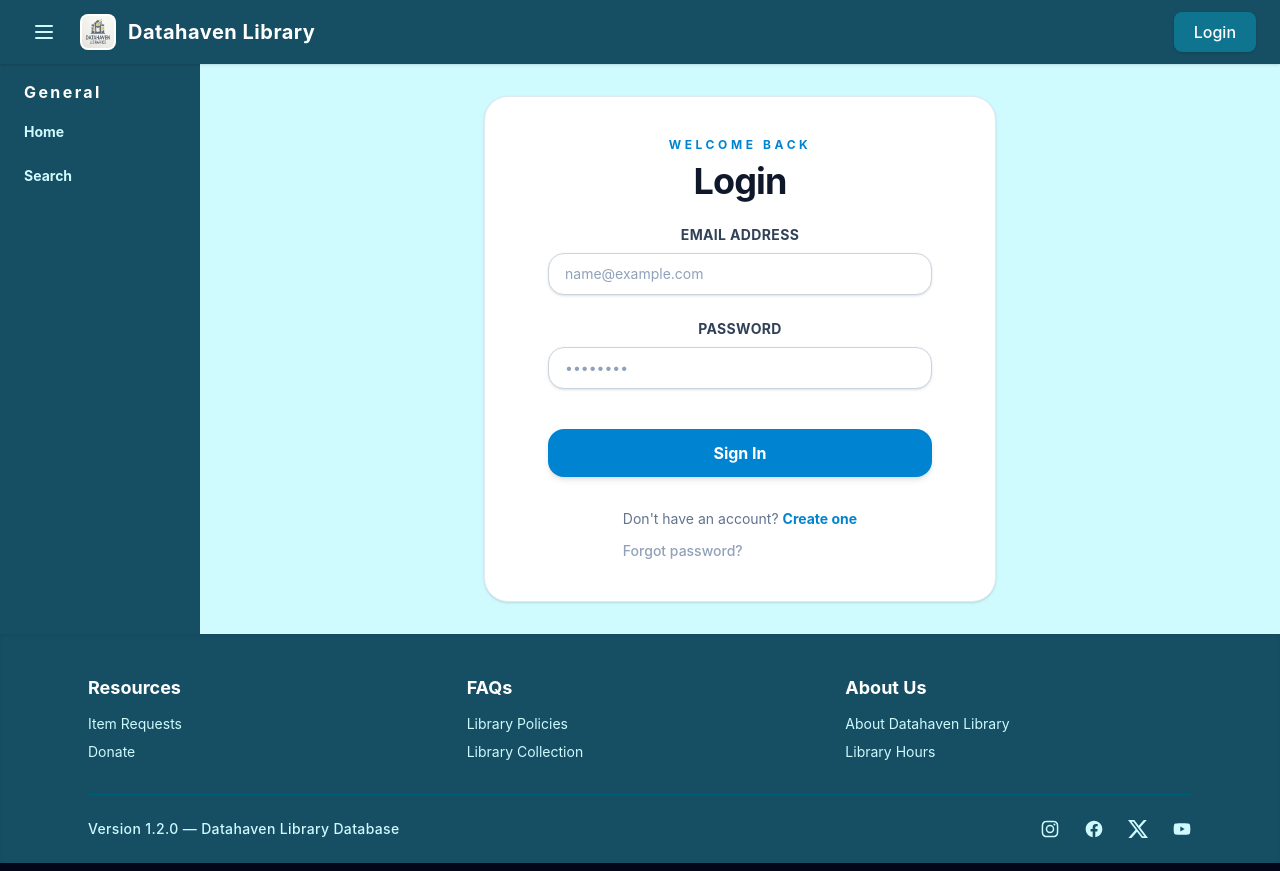
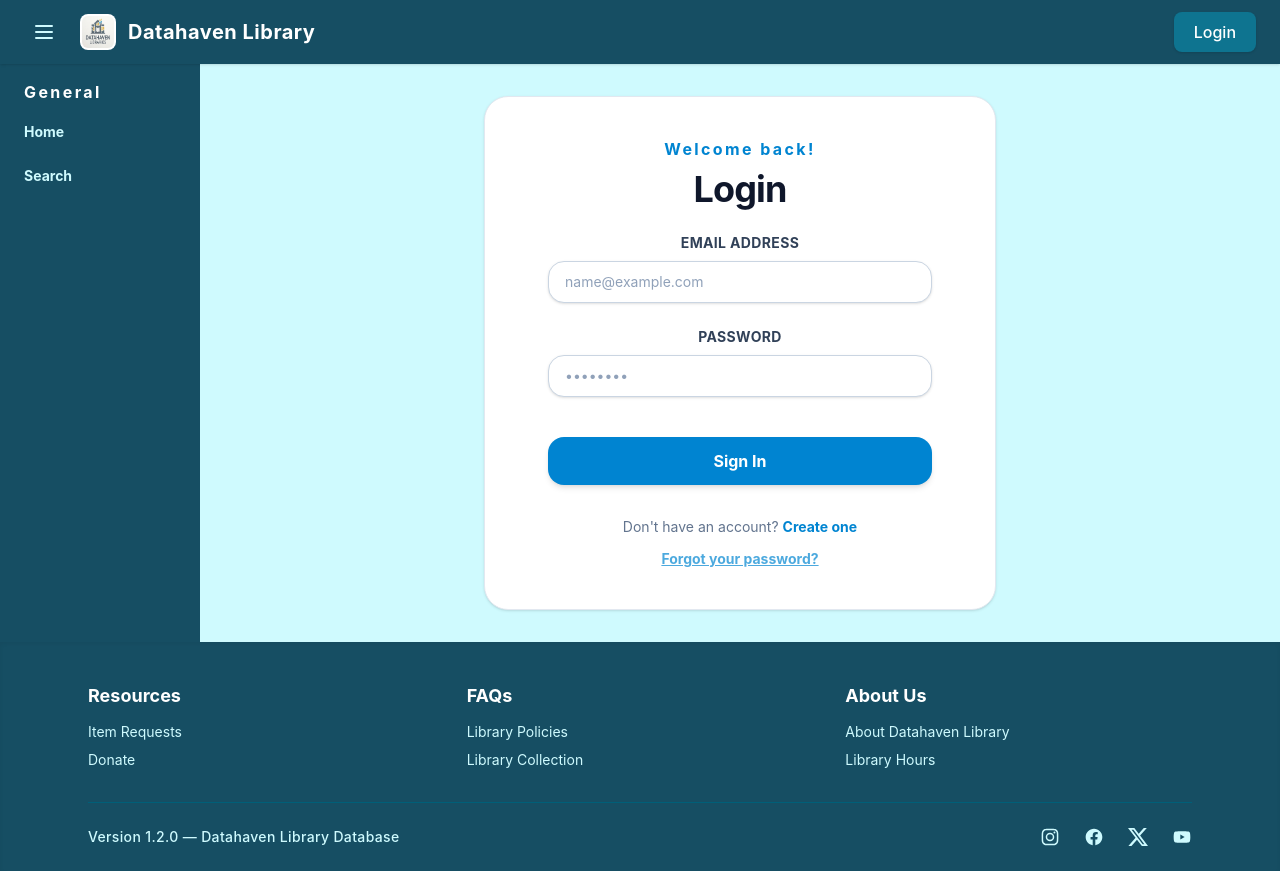
Before and after one commit to devpatel26/Library-Database, a React (Vite) app in the folder react/: page /login in a window 1280 px wide. Built offline with nearby package versions, Linux system fonts and the light colour scheme; no server answers.

Commit message:
Minor text fix

```diff
--- a/react/src/pages/Login.jsx
+++ b/react/src/pages/Login.jsx
@@ -14,9 +14,7 @@ export default function Login() {
 
   return (
     <section className="mx-auto flex w-full max-w-lg flex-col items-center rounded-3xl bg-white p-10 shadow-sm border border-slate-200">
-      <p className="text-xs font-bold uppercase tracking-[0.3em] text-sky-600">
-        Welcome Back
-      </p>
+      <p className="font-bold tracking-[0.15em] text-sky-600">Welcome back!</p>
       <h1 className="mt-2 text-4xl font-bold tracking-tight text-slate-900">
         Login
       </h1>
@@ -91,13 +89,20 @@ export default function Login() {
       <div className="mt-8 space-y-3">
         <p className="text-sm text-slate-500">
           Don't have an account?{" "}
-          <Link to="/registration" className="font-bold text-sky-600 hover:text-sky-700 transition-colors">
+          <Link
+            to="/registration"
+            className="font-bold text-sky-600 hover:text-sky-700 transition-colors"
+          >
             Create one
           </Link>
         </p>
-        <p className="text-sm text-slate-500">
-          <Link to="/forgotpassword" Greenland className="font-medium text-slate-400 hover:text-slate-600 transition-colors">
-            Forgot password?
+        <p className="text-sm text-slate-500 text-center">
+          <Link
+            to="/forgotpassword"
+            Greenland
+            className="font-bold text-sky-600/70 hover:text-sky-700 transition-colors underline"
+          >
+            Forgot your password?
           </Link>
         </p>
       </div>
```
